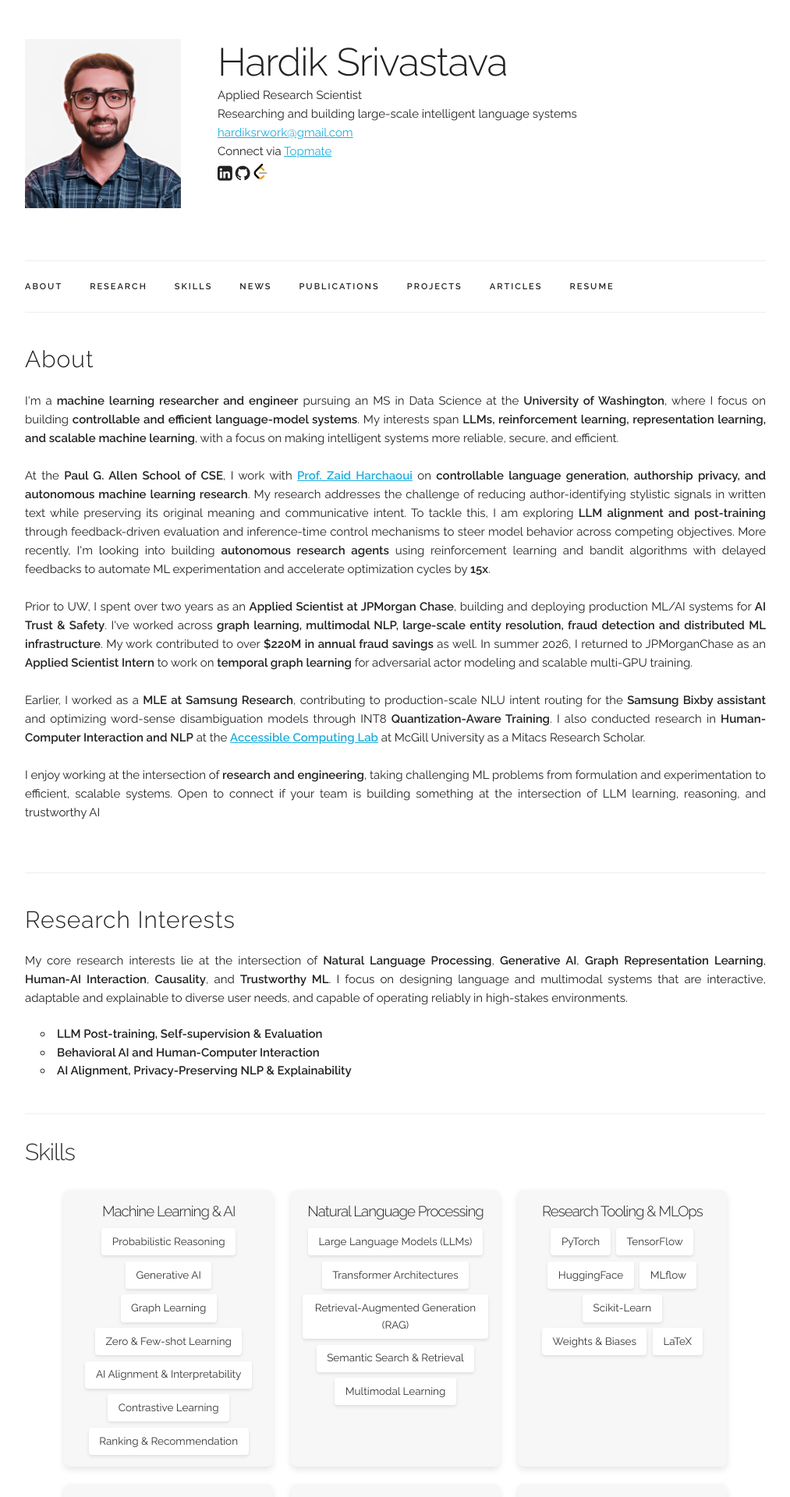
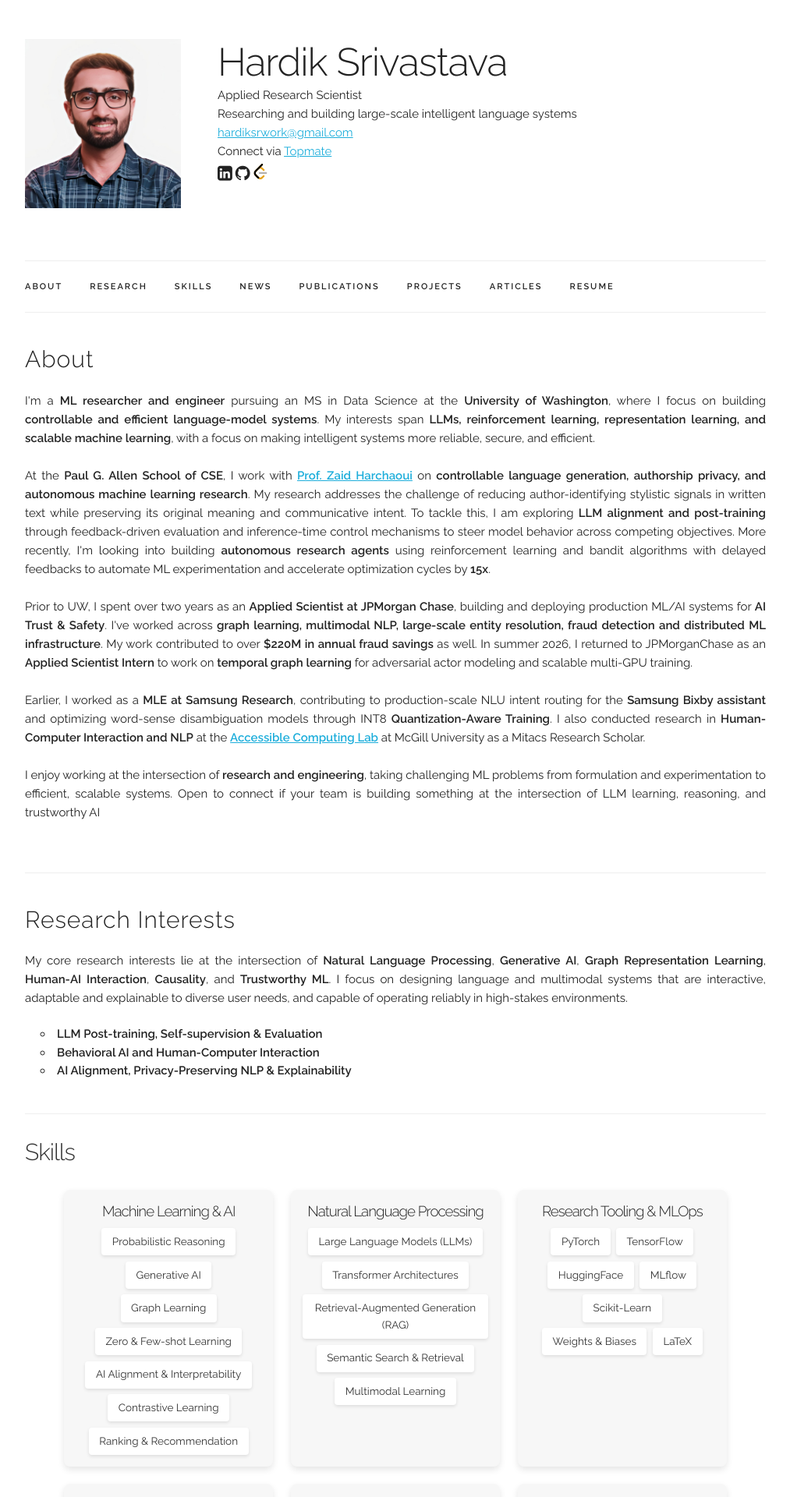
Before and after one commit to thisishardik/thisishardik.github.io, a Jekyll site: the page built from index.html, in a window 1280 px wide. Shown: the top 1920 px of the page at 78% size, without its empty margins (133-1146 px from the left). Built offline with Jekyll 4.4.1, drawn with Linux system fonts in a browser that asks for light colours; a style sheet for code colours, icons or effects is not loaded.

Commit message:
feat: refine personal profile to emphasize machine learning research focus

```diff
--- a/index.html
+++ b/index.html
@@ -7,7 +7,7 @@ title: Home
 <div class="docs-section" id="about">
   <h4>About</h4>
   <p align="justify">
-    I'm a <b>machine learning researcher and engineer</b> pursuing an MS in Data Science at the <b>University of Washington</b>, where I focus on building <b>controllable and efficient language-model systems</b>. My interests span <b>LLMs, reinforcement learning, representation learning, and scalable machine learning</b>, with a focus on making intelligent systems more reliable, secure, and efficient.
+    I'm a <b>ML researcher and engineer</b> pursuing an MS in Data Science at the <b>University of Washington</b>, where I focus on building <b>controllable and efficient language-model systems</b>. My interests span <b>LLMs, reinforcement learning, representation learning, and scalable machine learning</b>, with a focus on making intelligent systems more reliable, secure, and efficient.
     <br><br>
     At the <b>Paul G. Allen School of CSE</b>, I work with <a href="https://sites.google.com/uw.edu/zaid-harchaoui/" target="_blank"><b>Prof. Zaid Harchaoui</b></a> on <b>controllable language generation, authorship privacy, and autonomous machine learning research</b>. My research addresses the challenge of reducing author-identifying stylistic signals in written text while preserving its original meaning and communicative intent. To tackle this, I am exploring <b>LLM alignment and post-training</b> through feedback-driven evaluation and inference-time control mechanisms to steer model behavior across competing objectives. More recently, I'm looking into building <b>autonomous research agents</b> using reinforcement learning and bandit algorithms with delayed feedbacks to automate ML experimentation and accelerate optimization cycles by <b>15x</b>.
     <br><br>
```
